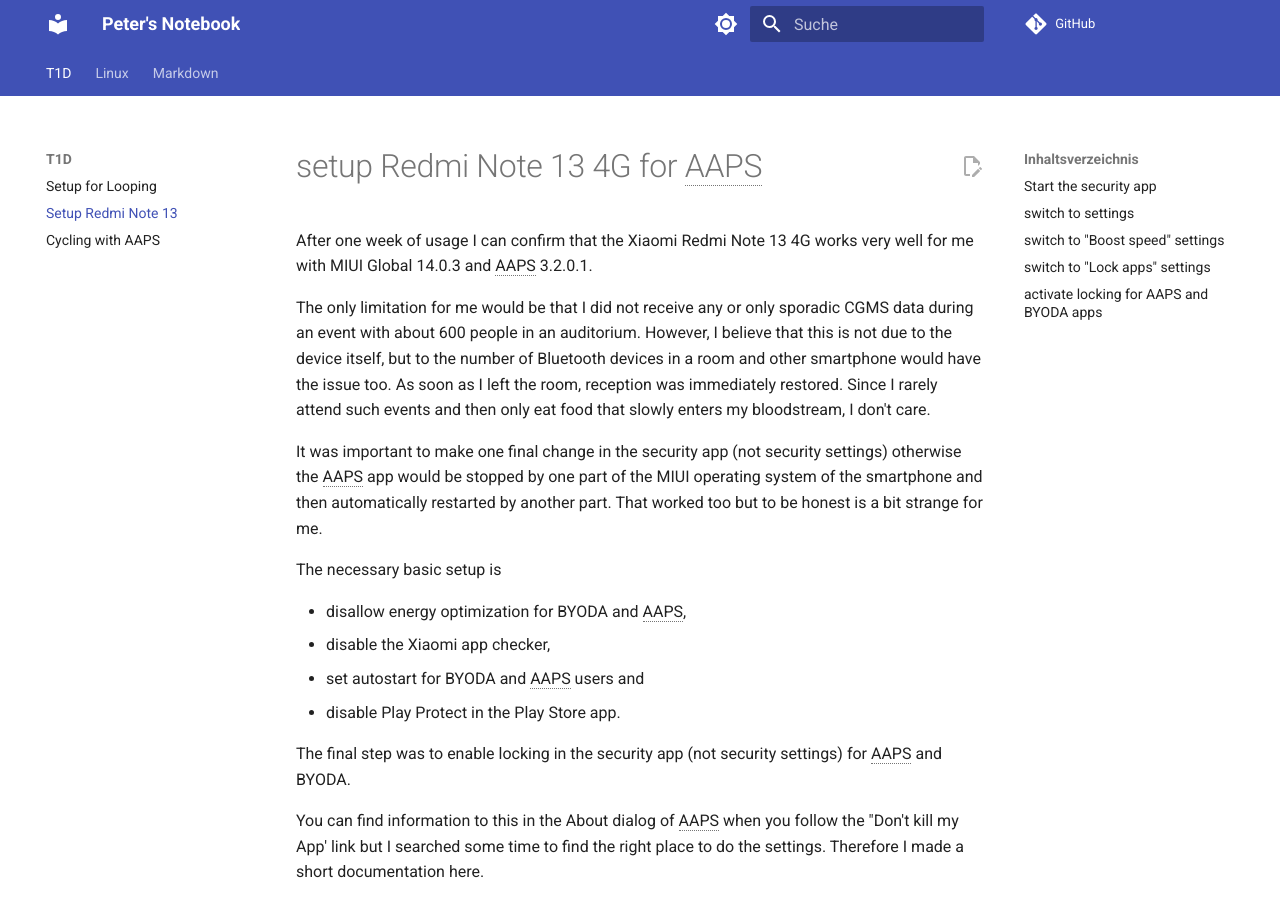
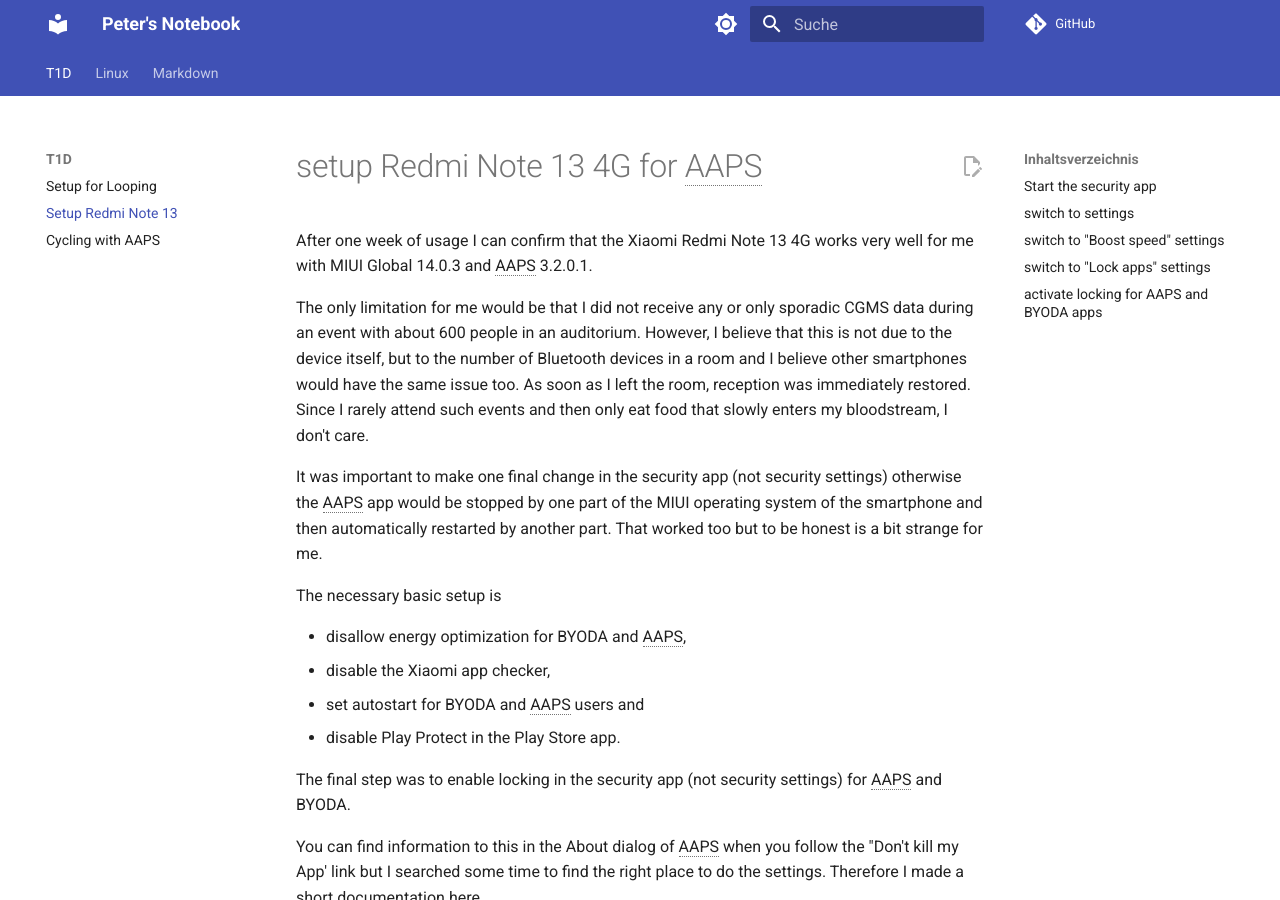
Before and after one commit to peterleimbach/peterleimbach.github.io, an MkDocs documentation site: the page built from docs/setup-redmi-note-13.md, in a window 1280 px wide and 900 px high. Built offline with MkDocs 1.6.1 and Material for MkDocs 9.7.7, drawn with Linux system fonts in a browser that asks for light colours; comment, search, counter and statistics services are not loaded.

Commit message:
Update setup-redmi-note-13.md

```diff
--- a/docs/setup-redmi-note-13.md
+++ b/docs/setup-redmi-note-13.md
@@ -2,7 +2,7 @@
 
 After one week of usage I can confirm that the Xiaomi Redmi Note 13 4G works very well for me with MIUI Global 14.0.3 and AAPS 3.2.0.1.
 
-The only limitation for me would be that I did not receive any or only sporadic     CGMS data during an event with about 600 people in an auditorium. However, I believe that this is not due to the device itself, but to the number of Bluetooth devices in a room and other smartphone would have the issue too. As soon as I left the room, reception was immediately restored. Since I rarely attend such events and then only eat food that slowly enters my bloodstream, I don't care.
+The only limitation for me would be that I did not receive any or only sporadic     CGMS data during an event with about 600 people in an auditorium. However, I believe that this is not due to the device itself, but to the number of Bluetooth devices in a room and I believe other smartphones would have the same issue too. As soon as I left the room, reception was immediately restored. Since I rarely attend such events and then only eat food that slowly enters my bloodstream, I don't care.
 
 It was important to make one final change in the security app (not security settings)  otherwise the AAPS app would be stopped by one part of the MIUI operating system of the smartphone and then automatically restarted by another part. That worked too but to be honest is a bit strange for me.
 
```
